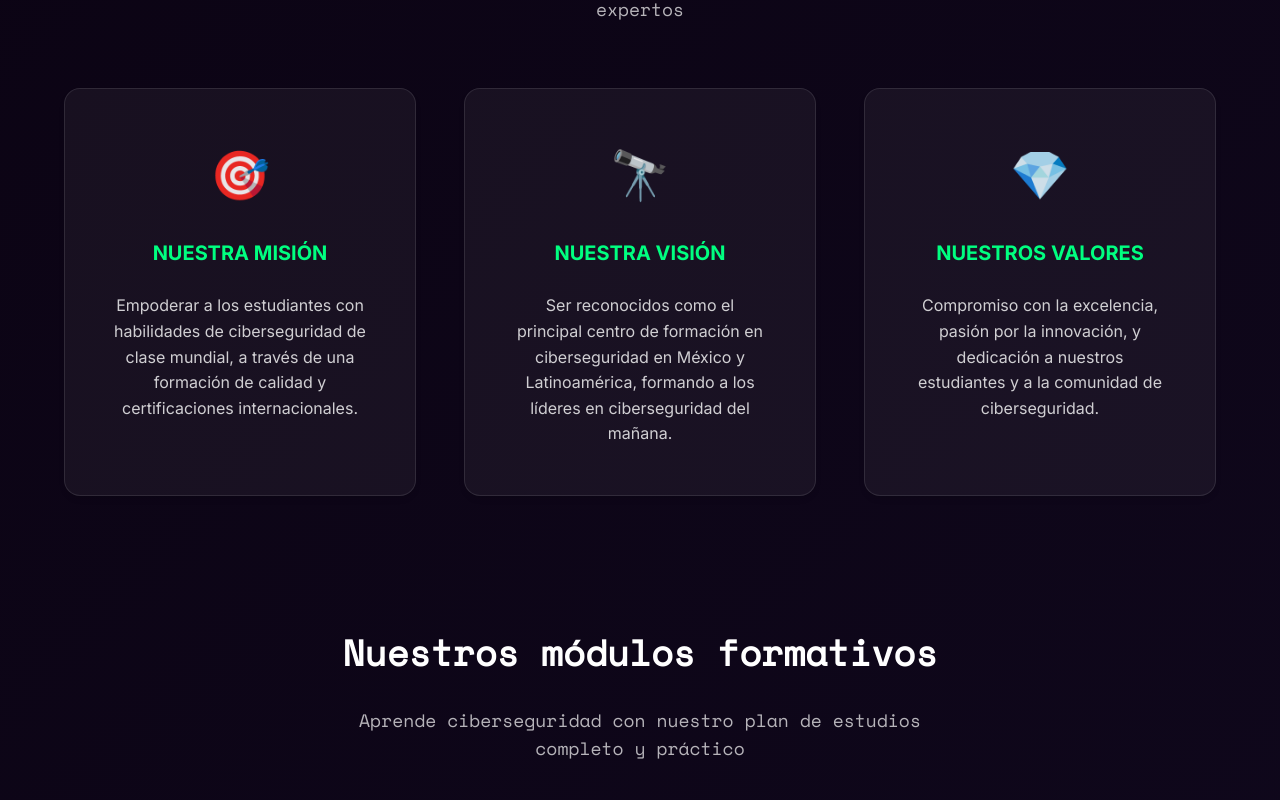
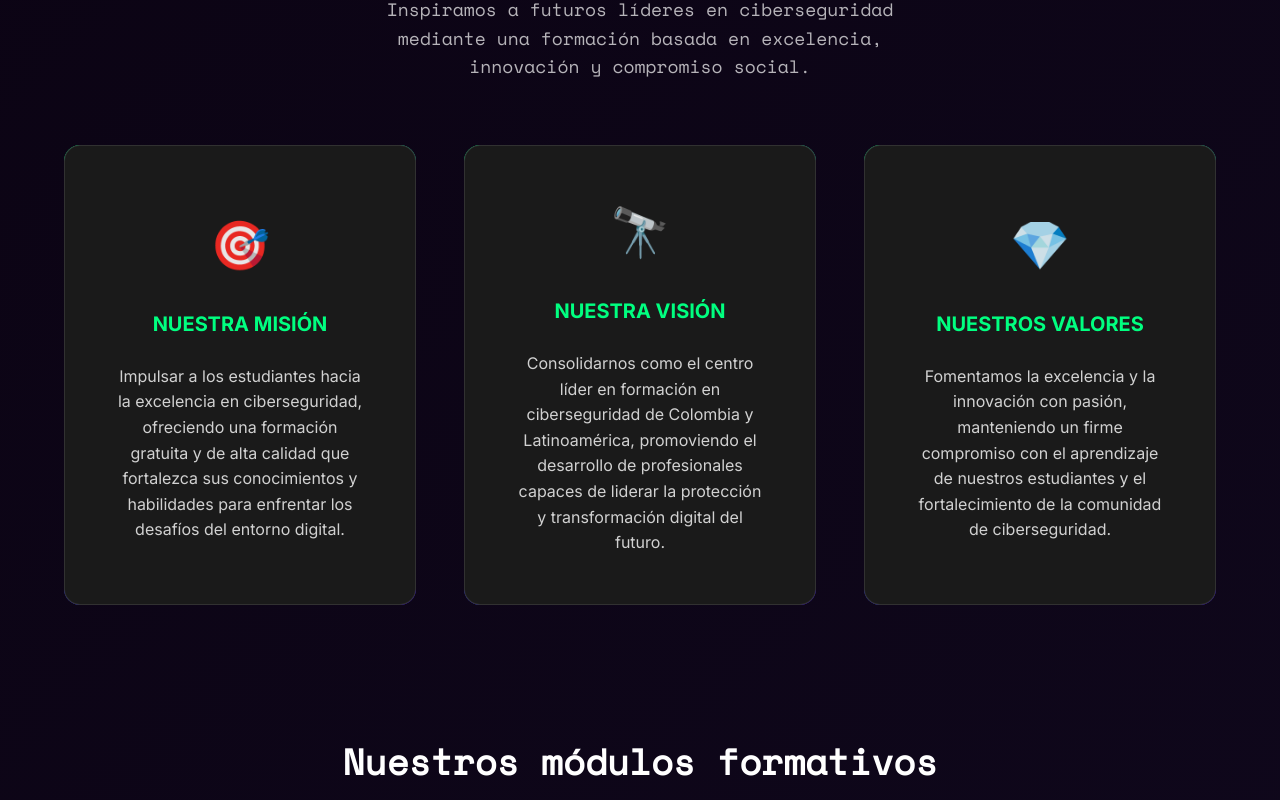
Before and after one commit to Juanlapp23/CiberS, a React (Vite) app: page / in a window 1280 px wide. Shown: the part 1780-2580 px from the top of the page. Built offline with nearby package versions, Linux system fonts and the light colour scheme; a web font is replaced by a local one.

Commit message:
Segundo Commit del dia de hoy solo fue estilos

```diff
--- a/src/App.css
+++ b/src/App.css
@@ -490,17 +490,32 @@
     gap: var(--space-xl);
   }
 
+  .mission-card-wrapper {
+    background-image: linear-gradient(163deg, var(--primary-color) 0%, #3700ff 100%);
+    border-radius: var(--radius-xl);
+    transition: all .3s;
+  }
+
+  .mission-card-wrapper:hover {
+    box-shadow: 0px 0px 30px 1px rgba(0, 255, 117, 0.30);
+  }
+
   .mission-card {
     padding: var(--space-xl);
     border-radius: var(--radius-xl);
     text-align: center;
-    box-shadow: var(--shadow-md);
     transition: all var(--transition-normal);
+    background-color: #1a1a1a; /* Fondo oscuro para la tarjeta interior */
+    height: 100%; /* Asegura que la tarjeta interior llene el wrapper */
+    display: flex;
+    flex-direction: column;
+    justify-content: center;
+    align-items: center;
   }
 
-  .mission-card:hover {
-    transform: translateY(-8px);
-    box-shadow: var(--shadow-xl);
+  .mission-card-wrapper:hover .mission-card {
+    transform: scale(0.98);
+    border-radius: calc(var(--radius-xl) - 3px); /* Ajusta el radio al encoger */
   }
 
   .card-icon {
--- a/src/App.jsx
+++ b/src/App.jsx
@@ -51,7 +51,7 @@
       <Section
         id="quienes-somos"
         title="¿Qué es Ciber Guardians?"
-        subtitle="Tu puerta de entrada al fascinante mundo de la protección digital. Formación gratuita para los defensores del ciberespacio del mañana."
+        subtitle="Tu puerta de entrada al fascinante mundo de la protección digital. Formación personal de calidad y 100% gratuita para los defensores del ciberespacio del mañana."
         className="about-section"
         headerClassName="section-header-left"
       >
@@ -73,24 +73,33 @@
       <Section
         id="mision-vision-valores"
         title="Nuestra Misión, Visión y Valores"
-        subtitle="Formación integral en ciberseguridad, impartida por expertos"
+        subtitle="Inspiramos a futuros líderes en ciberseguridad mediante una formación basada en excelencia, innovación y compromiso social."
         className="mission-section"
       >
         <div className="mission-grid">
-          <div className="mission-card" data-aos="fade-up">
+          <div className="mission-card-wrapper" data-aos="fade-up">
+            <div className="mission-card">
               <div className="card-icon">🎯</div>
               <h3>NUESTRA MISIÓN</h3>
-            <p>Empoderar a los estudiantes con habilidades de ciberseguridad de clase mundial, a través de una formación de calidad y certificaciones internacionales.</p>
+              <p>Impulsar a los estudiantes hacia la excelencia en ciberseguridad, ofreciendo una formación gratuita y de alta calidad que fortalezca sus conocimientos y habilidades para enfrentar los desafíos del entorno digital.
+              </p>
             </div>
-          <div className="mission-card" data-aos="fade-up" data-aos-delay="100">
+          </div>
+          <div className="mission-card-wrapper" data-aos="fade-up" data-aos-delay="100">
+            <div className="mission-card">
               <div className="card-icon">🔭</div>
               <h3>NUESTRA VISIÓN</h3>
-            <p>Ser reconocidos como el principal centro de formación en ciberseguridad en México y Latinoamérica, formando a los líderes en ciberseguridad del mañana.</p>
+              <p>Consolidarnos como el centro líder en formación en ciberseguridad de Colombia y Latinoamérica, promoviendo el desarrollo de profesionales capaces de liderar la protección y transformación digital del futuro.
+              </p>
             </div>
-          <div className="mission-card" data-aos="fade-up" data-aos-delay="200">
+          </div>
+          <div className="mission-card-wrapper" data-aos="fade-up" data-aos-delay="200">
+            <div className="mission-card">
               <div className="card-icon">💎</div>
               <h3>NUESTROS VALORES</h3>
-            <p>Compromiso con la excelencia, pasión por la innovación, y dedicación a nuestros estudiantes y a la comunidad de ciberseguridad.</p>
+              <p>Fomentamos la excelencia y la innovación con pasión, manteniendo un firme compromiso con el aprendizaje de nuestros estudiantes y el fortalecimiento de la comunidad de ciberseguridad.
+              </p>
+            </div>
           </div>
         </div>
       </Section>
@@ -99,7 +108,8 @@
       <Section
         id="modulos"
         title="Nuestros módulos formativos"
-        subtitle="Aprende ciberseguridad con nuestro plan de estudios completo y práctico"
+        subtitle="Domina la ciberseguridad con nuestro plan de estudios integral, enfocado en la práctica y el aprendizaje aplicado.
+"
         className="modules-section"
       >
         <div className="modules-grid">
```
Lines whose indentation alone changed are shown as unchanged.
